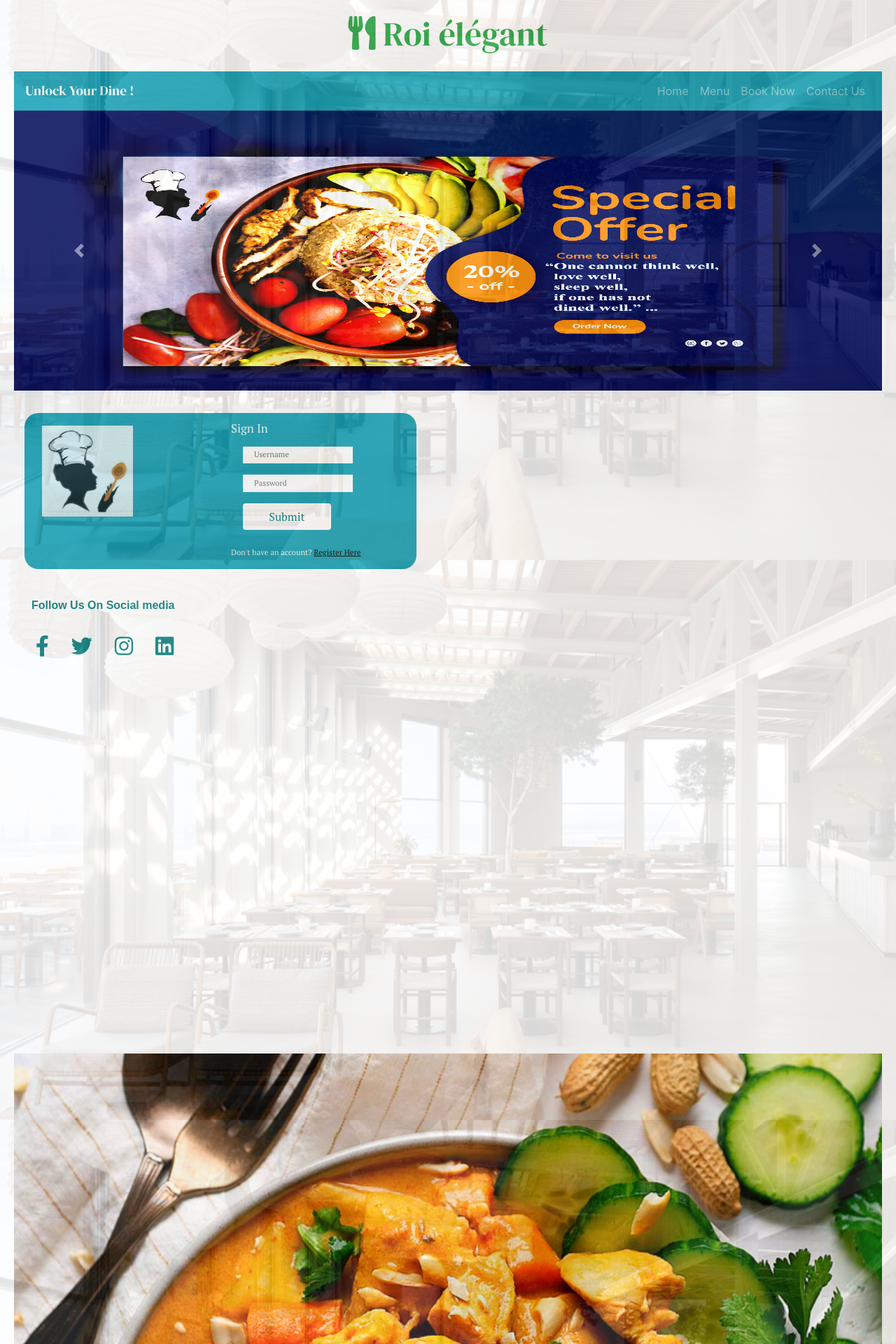
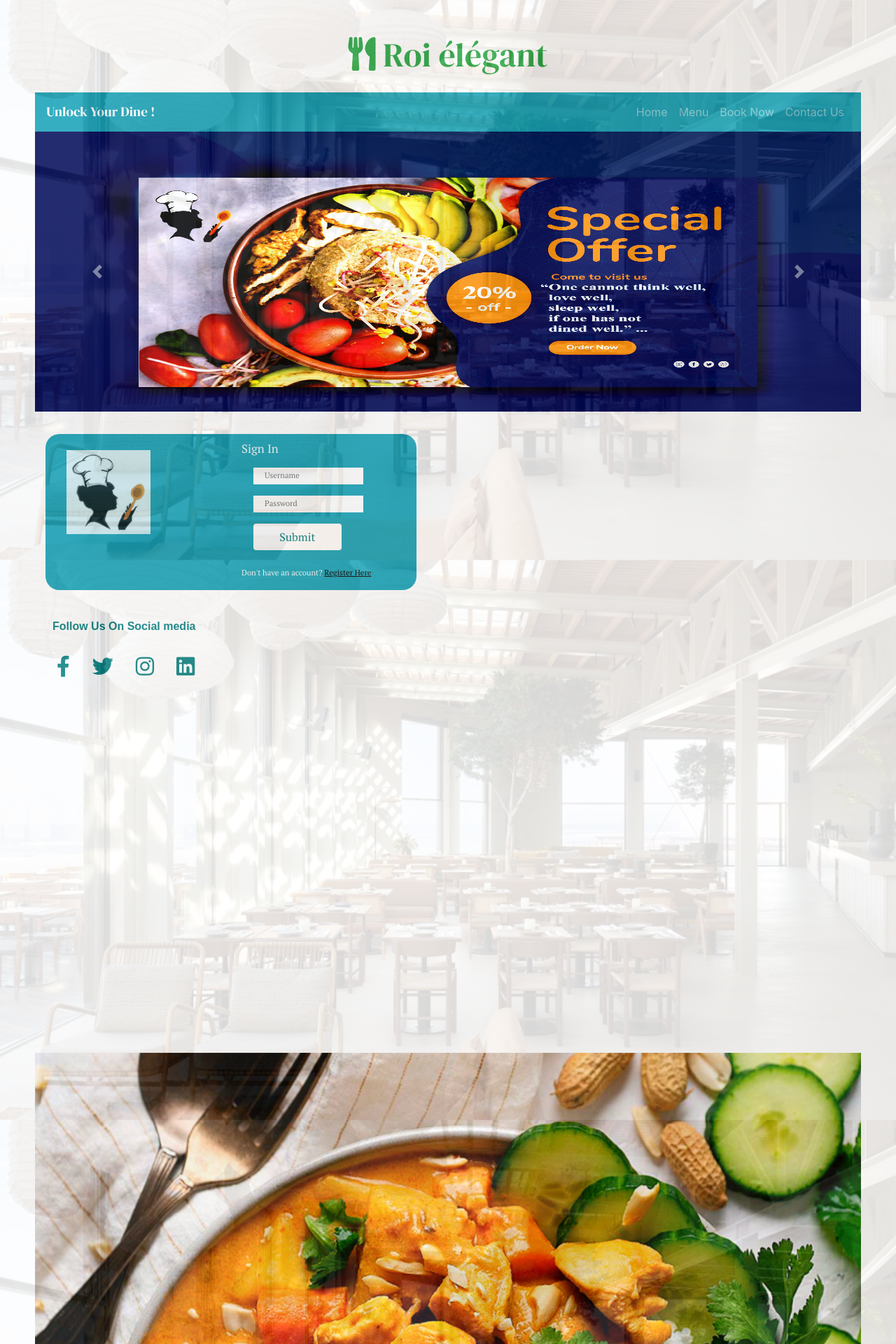
Before and after one commit to git1999mmr/RMS, a PHP site: page / in a window 1280 px wide. Shown: the top 1920 px of the page at 70% size. Run offline with PHP 8.4, Linux system fonts and the light colour scheme; some libraries are stand-ins or nearby versions; some web fonts are replaced.

Commit message:
Update index.css

```diff
--- a/index.css
+++ b/index.css
@@ -1,8 +1,8 @@
 html {
   scroll-behavior: smooth;
-  background: url(Back_index.jpg) no-repeat center fixed;
+  background: url(images/Back_index.jpg) no-repeat center fixed;
   background-size:cover;
-  height: 800px;
+  height: 100%;
   font-family: 'DM Serif Display', serif;
   font-family: 'DM Serif Text', serif;
   font-family: 'PT Serif', serif;
@@ -10,9 +10,10 @@ html {
 body{
 	background-color: rgb(255, 255, 255);
     opacity: 0.85;
-    width: auto;
+    width: 100%;
 	height: fit-content;
-    padding: 20px;
+    padding: 50px;
+	white-space: nowrap;
 }
 h1{
     font-family: 'DM Serif Display', serif;
@@ -89,9 +90,14 @@ form{
 	outline: none;
 }
 #logo{
-	position: static;
+	vertical-align: top;
+	display:flex;
+	padding-bottom: 0%;
+	padding-right: 0%;
+	margin-right: 0%;
+	position: relative;
 	float: left;
-	padding: 10px;
+	padding: 15px;
 	opacity: 0.8;
 }
 .container-fluid{
@@ -131,7 +137,6 @@ form{
 		color: rgb(8, 128, 128);
 	}
 .bottomrow{
-	text-align: nowrap;
 	margin-top: 50%;
 	filter: brightness(200%);
 	filter: contrast(200%);
@@ -141,3 +146,8 @@ form{
 button1 {
     outline: 1px dotted;
 }
+
+section{
+	white-space:normal;
+
+}
```
